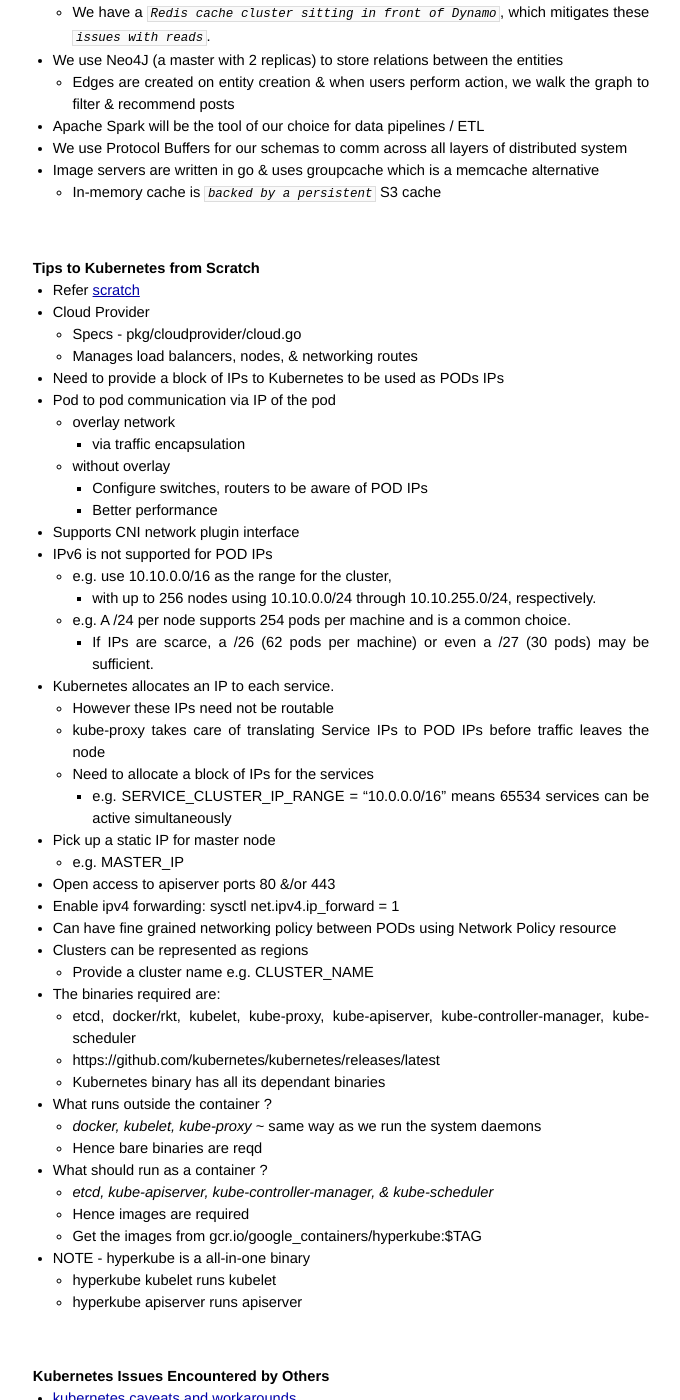
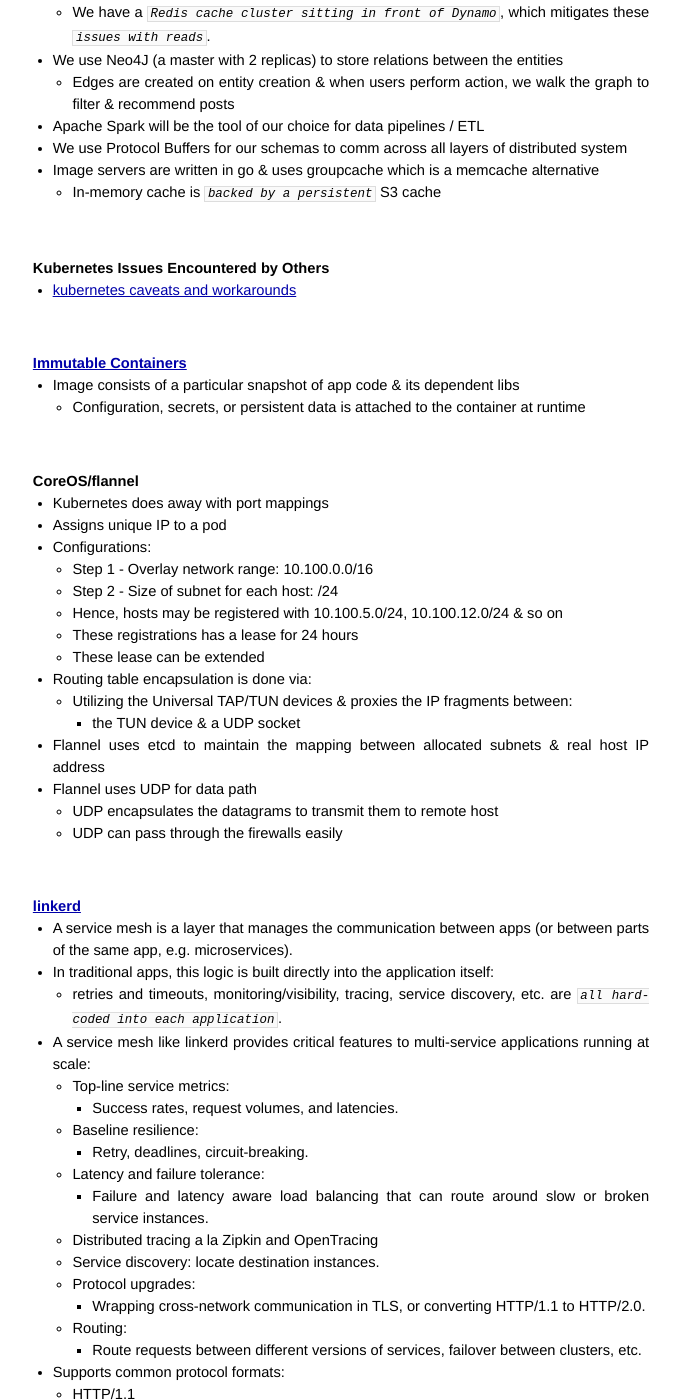
Before and after one commit to AmitKumarDas/amitkumardas.github.io, a Jekyll site: the page built from _posts/2016-10-06-My Tracked Learnings.md, in a window 1280 px wide and 1400 px high, scrolled down 1898 px. Shown: the whole window, without its empty margins (299-979 px from the left). Built offline with Jekyll 4.4.1, drawn with Linux system fonts in a browser that asks for light colours.

Commit message:
Update 2016-10-06-My Tracked Learnings.md

```diff
--- a/_posts/2016-10-06-My Tracked Learnings.md
+++ b/_posts/2016-10-06-My Tracked Learnings.md
@@ -103,54 +103,6 @@
 - We use Protocol Buffers for our schemas to comm across all layers of distributed system
 - Image servers are written in go & uses groupcache which is a memcache alternative
   - In-memory cache is *`backed by a persistent`* S3 cache
-
-<br />
-
-### Tips to Kubernetes from Scratch
-
-- Refer [scratch](http://kubernetes.io/docs/getting-started-guides/scratch/)
-- Cloud Provider
-  - Specs - pkg/cloudprovider/cloud.go
-  - Manages load balancers, nodes, & networking routes
-- Need to provide a block of IPs to Kubernetes to be used as PODs IPs
-- Pod to pod communication via IP of the pod
-  - overlay network
-    - via traffic encapsulation
-  - without overlay
-    - Configure switches, routers to be aware of POD IPs
-    - Better performance
-- Supports CNI network plugin interface
-- IPv6 is not supported for POD IPs
-  - e.g. use 10.10.0.0/16 as the range for the cluster,
-    - with up to 256 nodes using 10.10.0.0/24 through 10.10.255.0/24, respectively.
-  - e.g. A /24 per node supports 254 pods per machine and is a common choice.
-    - If IPs are scarce, a /26 (62 pods per machine) or even a /27 (30 pods) may be sufficient.
-- Kubernetes allocates an IP to each service.
-  - However these IPs need not be routable
-  - kube-proxy takes care of translating Service IPs to POD IPs before traffic leaves the node
-  - Need to allocate a block of IPs for the services
-    - e.g. SERVICE_CLUSTER_IP_RANGE = "10.0.0.0/16" means 65534 services can be active simultaneously
-- Pick up a static IP for master node
-  - e.g. MASTER_IP
-- Open access to apiserver ports 80 &/or 443
- - Enable ipv4 forwarding: sysctl net.ipv4.ip_forward = 1
-- Can have fine grained networking policy between PODs using Network Policy resource
-- Clusters can be represented as regions
-  - Provide a cluster name e.g. CLUSTER_NAME
-- The binaries required are:
-  - etcd, docker/rkt, kubelet, kube-proxy, kube-apiserver, kube-controller-manager, kube-scheduler
-  - https://github.com/kubernetes/kubernetes/releases/latest
-  - Kubernetes binary has all its dependant binaries
-- What runs outside the container ?
-  - *docker, kubelet, kube-proxy* ~ same way as we run the system daemons
-  - Hence bare binaries are reqd
-- What should run as a container ?
-  - *etcd, kube-apiserver, kube-controller-manager, & kube-scheduler*
-  - Hence images are required
-  - Get the images from gcr.io/google_containers/hyperkube:$TAG
-- NOTE - hyperkube is a all-in-one binary
-  - hyperkube kubelet runs kubelet
-  - hyperkube apiserver runs apiserver
 
 <br />
 
```
